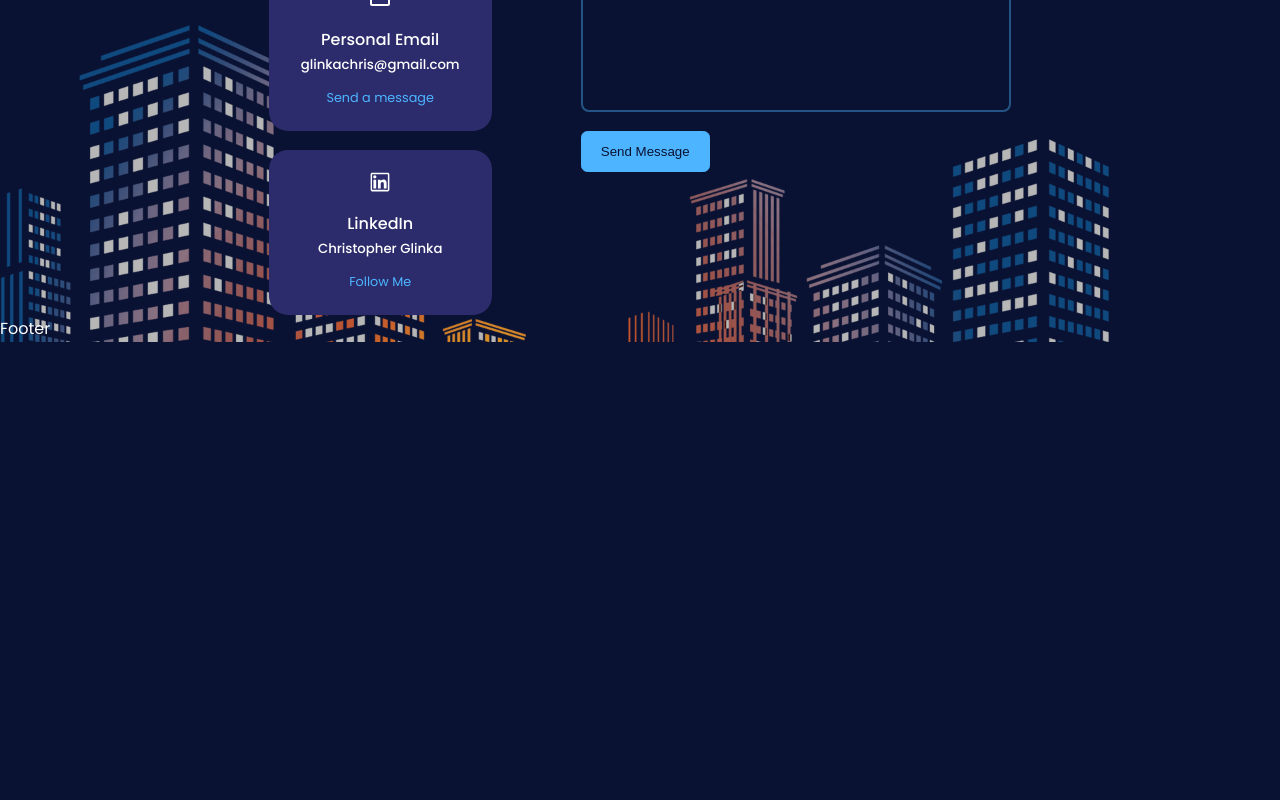
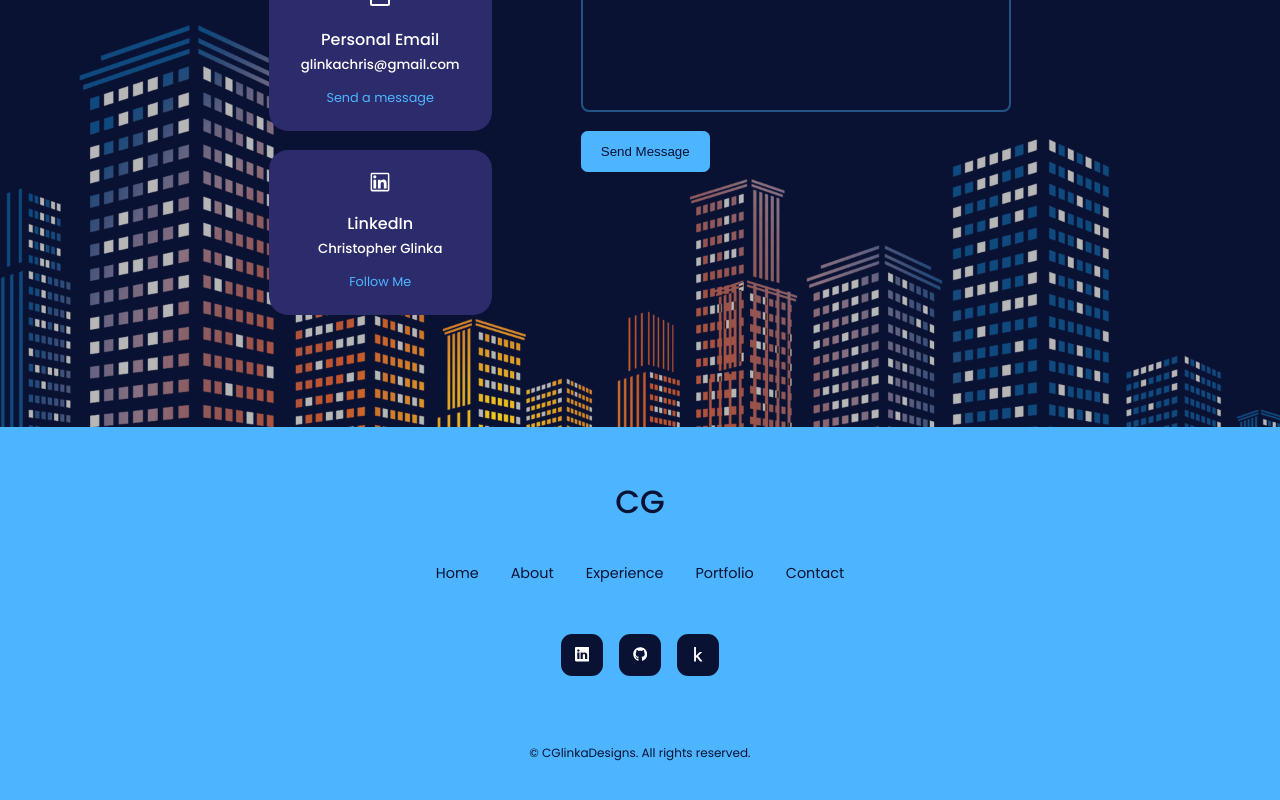
Before and after one commit to CGlinka95/react-portfolio, a React (Create React App) app in the folder react-portfolio-website-1/: page / in a window 1280 px wide. Shown: the part 3269-4069 px from the top of the page. Before the commit the page ends 3611 px from the top, so only its background shows below. Built offline with nearby package versions, Linux system fonts and the light colour scheme.

Commit message:
Email and Footer
Finished the emailjs integration, which is working as intended. Finished Footer. All that is left are a small list of ToDos for various buttons and sections and I am finished.

```diff
--- a/react-portfolio-website-1/package.json
+++ b/react-portfolio-website-1/package.json
@@ -6,6 +6,7 @@
     "@testing-library/jest-dom": "^5.16.5",
     "@testing-library/react": "^13.4.0",
     "@testing-library/user-event": "^13.5.0",
+    "emailjs-com": "^3.2.0",
     "react": "^18.2.0",
     "react-dom": "^18.2.0",
     "react-icons": "^4.6.0",
--- a/react-portfolio-website-1/src/components/about/About.jsx
+++ b/react-portfolio-website-1/src/components/about/About.jsx
@@ -14,7 +14,7 @@ const About = () => {
       <div className='container about__container'>
         <div className="about__me">
           <div className='about__me-image'>
-            <img src={ME} alt="Photo of me, the creator" title="Photo of me, the creator" />
+            <img src={ME} alt="Me, the creator" title="Me, the creator" />
           </div>
         </div>
         <div className="about__content">
--- a/react-portfolio-website-1/src/components/footer/Footer.jsx
+++ b/react-portfolio-website-1/src/components/footer/Footer.jsx
@@ -1,9 +1,29 @@
 import React from 'react'
 import "./footer.css"
+import { BsLinkedin } from 'react-icons/bs'
+import { FaGithub } from 'react-icons/fa'
+import { FaKaggle } from 'react-icons/fa'
 
 const Footer = () => {
   return (
-    <div>Footer</div>
+    <footer>
+      <a href="#home" className='footer__logo'>CG</a>
+      <ul className='permalinks'>
+        <li><a href="#home">Home</a></li>
+        <li><a href="#about">About</a></li>
+        <li><a href="#experience">Experience</a></li>
+        <li><a href="#portfolio">Portfolio</a></li>
+        <li><a href="#contact">Contact</a></li>
+      </ul>
+      <div className="footer__socials">
+        <a href="https://www.linkedin.com/in/christopher-glinka-4b5b7b1a1/" target="_blank" rel='noreferrer'><BsLinkedin /></a>
+        <a href="https://github.com/CGlinka95" target="_blank" rel='noreferrer'><FaGithub /></a>
+        <a href="https://www.kaggle.com/christopherglinka" target="_blank" rel='noreferrer'><FaKaggle /></a>
+      </div>
+      <div className="footer__copyright">
+        <small>&copy; CGlinkaDesigns. All rights reserved.</small>
+      </div>
+    </footer>
   )
 }
 
--- a/react-portfolio-website-1/src/components/footer/footer.css
+++ b/react-portfolio-website-1/src/components/footer/footer.css
@@ -0,0 +1,66 @@
+footer {
+  background: var(--color-primary);
+  padding: 3rem 0;
+  text-align: center;
+  font-size: 0.9rem;
+  margin-top: 7rem;
+}
+
+footer a {
+  color: var(--color-bg);
+}
+
+.footer__logo {
+  font-size: 2rem;
+  font-weight: 500;
+  margin-bottom: 2rem;
+  display: inline-block;
+}
+
+.permalinks {
+  display: flex;
+  flex-wrap: wrap;
+  justify-content: center;
+  gap: 2rem;
+  margin: 0 auto 3rem;
+}
+
+.footer__socials {
+  display: flex;
+  justify-content: center;
+  gap: 1rem;
+  margin-bottom: 4rem;
+}
+
+.footer__socials a {
+  background: var(--color-bg);
+  color: var(--color-white);
+  padding: 0.8rem;
+  border-radius: 0.7rem;
+  display: flex;
+  border: 1px solid transparent;
+}
+
+.footer__socials a:hover {
+  background: transparent;
+  color: var(--color-bg);
+  border-color: var(--color-bg);
+}
+
+.footer__copyright {
+  margin-bottom: 4rem;
+  color: var(--color-bg);
+}
+
+/* ---------------------- MEDIA QUERIES (SMALL) --------------------- */
+
+@media screen and (max-width: 600px) {
+  .permalinks {
+    flex-direction: column;
+    gap: 1.5rem;
+  }
+
+  .footer__socials {
+    margin-bottom: 2.6rem;
+  }
+}
--- a/react-portfolio-website-1/src/components/header/Header.jsx
+++ b/react-portfolio-website-1/src/components/header/Header.jsx
@@ -6,7 +6,7 @@ import HeaderSocials from './HeaderSocials'
 
 const Header = () => {
   return (
-    <header>
+    <header id='home'>
       <div className="container header__container">
         <h5>Hello I'm</h5>
         <h1>Christopher Glinka</h1>
--- a/react-portfolio-website-1/src/components/header/HeaderSocials.jsx
+++ b/react-portfolio-website-1/src/components/header/HeaderSocials.jsx
@@ -6,9 +6,9 @@ import { FaKaggle } from 'react-icons/fa'
 const HeaderSocials = () => {
   return (
     <div className='header__socials'>
-        <a href="https://www.linkedin.com/in/christopher-glinka-4b5b7b1a1/" target="_blank"><BsLinkedin /></a>
-        <a href="https://github.com/CGlinka95" target="_blank"><FaGithub /></a>
-        <a href="https://www.kaggle.com/christopherglinka" target="_blank"><FaKaggle /></a>
+        <a href="https://www.linkedin.com/in/christopher-glinka-4b5b7b1a1/" target="_blank" rel='noreferrer'><BsLinkedin /></a>
+        <a href="https://github.com/CGlinka95" target="_blank" rel='noreferrer'><FaGithub /></a>
+        <a href="https://www.kaggle.com/christopherglinka" target="_blank" rel='noreferrer'><FaKaggle /></a>
     </div>
   )
 }
--- a/react-portfolio-website-1/src/components/nav/Nav.jsx
+++ b/react-portfolio-website-1/src/components/nav/Nav.jsx
@@ -7,11 +7,11 @@ import { BiBook } from 'react-icons/bi'
 import { RiServiceLine } from 'react-icons/ri'
 
 const Nav = () => {
-  const [activeNav, setActiveNav] = useState("#");
+  const [activeNav, setActiveNav] = useState("#home");
 
   return (
     <nav>
-      <a href="#" onClick={() => setActiveNav("#")} className={activeNav === "#" ? "active" : ""}><AiOutlineHome /></a>
+      <a href="#home" onClick={() => setActiveNav("#home")} className={activeNav === "#home" ? "active" : ""}><AiOutlineHome /></a>
       <a href="#about" onClick={() => setActiveNav("#about")} className={activeNav === "#about" ? "active" : ""}><AiOutlineUser /></a>
       <a href="#experience" onClick={() => setActiveNav("#experience")} className={activeNav === "#experience" ? "active" : ""}><BiBook /></a>
       <a href="#portfolio" onClick={() => setActiveNav("#portfolio")} className={activeNav === "#portfolio" ? "active" : ""}><RiServiceLine /></a>
--- a/react-portfolio-website-1/src/components/portfolio/Portfolio.jsx
+++ b/react-portfolio-website-1/src/components/portfolio/Portfolio.jsx
@@ -15,21 +15,21 @@ const Portfolio = () => {
             <img src={REACT_IMG} alt="React logo to reference my react.js website project" title="React logo to reference my react.js website project"/>
           </div>
           <h3>The Code For This Website</h3>
-          <a href="https://github.com/CGlinka95/react-portfolio" className='btn btn-primary' target="_blank">GitHub</a>
+          <a href="https://github.com/CGlinka95/react-portfolio" className='btn btn-primary' target="_blank" rel='noreferrer'>GitHub</a>
         </article>
         <article className="portfolio__item">
           <div className="portfolio__item-image">
             <img src={NET_CORE_IMG} alt=".NET Core logo to reference my web app project done in .NET" title=".NET Core logo to reference my web app project done in .NET"/>
           </div>
           <h3>eBike Web App - School Project</h3>
-          <a href="https://github.com/CGlinka95/eBike-WebApp" className='btn' target="_blank">GitHub</a>
+          <a href="https://github.com/CGlinka95/eBike-WebApp" className='btn' target="_blank" rel='noreferrer'>GitHub</a>
         </article>
         <article className="portfolio__item">
           <div className="portfolio__item-image">
             <img src={RAPID_API_IMG} alt="Rapid API logo to reference where I got the API from to make this project" title="Rapid API logo to reference where I got the API from to make this project"/>
           </div>
           <h3>Sudoku Solver API Project</h3>
-          <a href="https://github.com/CGlinka95/CGs-Sudoku-Solver" className='btn btn-primary' target="_blank">GitHub</a>
+          <a href="https://github.com/CGlinka95/CGs-Sudoku-Solver" className='btn btn-primary' target="_blank" rel='noreferrer'>GitHub</a>
         </article>
       </div>
     </section>
```
Also changed, not shown: react-portfolio-website-1/src/components/contact/Contact.jsx (+20 -4 lines), 1 other file (tests, documents, lock files or other folders).
